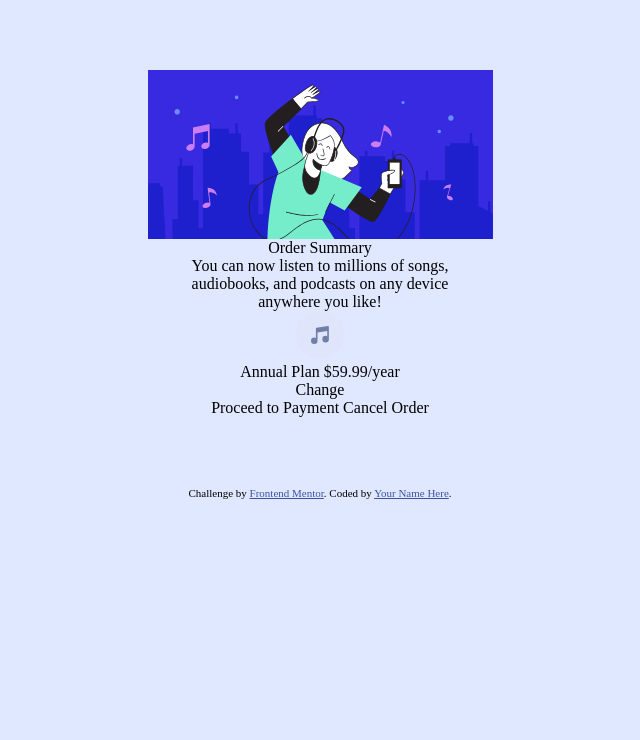
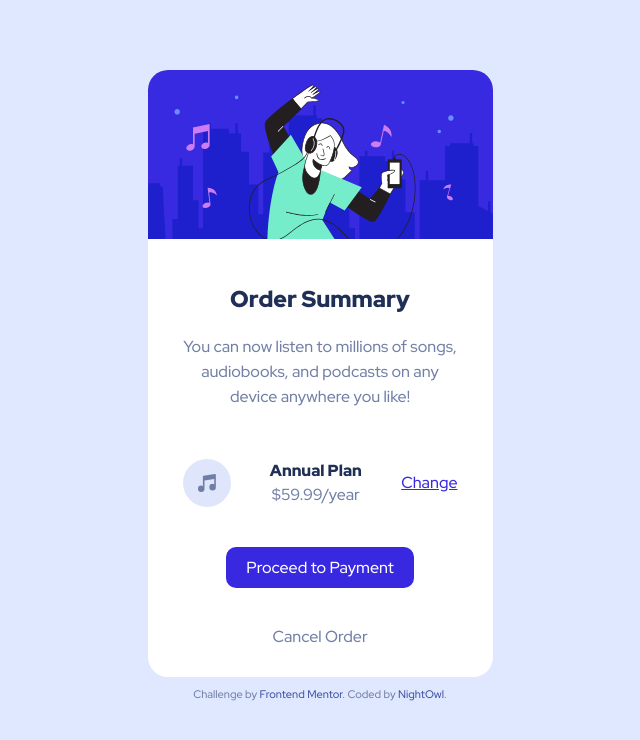
Before and after one commit to MichalTrubini/FEM_order-summary-component, a plain HTML site: page FrontEnd Mentor/Order summary component/index.html in a window 1280 px wide. Shown: the whole page, without its empty margins (320-960 px from the left). Drawn offline with Linux system fonts and the light colour scheme.

Commit message:
finished work, I thnk

```diff
--- /dev/null
+++ b/FrontEnd Mentor/Order summary component/_resets.scss
@@ -0,0 +1,9 @@
+* {
+    box-sizing: border-box;
+    margin:0;
+    padding:0;
+}
+
+a {
+    text-decoration:none;
+}
--- /dev/null
+++ b/FrontEnd Mentor/Order summary component/_variables.scss
@@ -0,0 +1,14 @@
+$color-bgd-primary:#e0e8ff;
+$color-bgd-secondary:#fff;
+$color-bgd-tertiary: hsl(245, 75%, 52%);
+
+$color-text-primary: hsl(223, 47%, 23%);
+$color-text-secondary: #fff;
+$color-text-tertiary: hsl(225, 100%, 98%);
+$color-text-quartary: hsl(224, 23%, 55%);
+
+$font-weights: (
+    'normal': 500,
+    'medium': 700,
+    'bold': 900
+);
--- a/FrontEnd Mentor/Order summary component/index.html
+++ b/FrontEnd Mentor/Order summary component/index.html
@@ -6,6 +6,10 @@
 
   <link rel="icon" type="image/png" sizes="32x32" href="./images/favicon-32x32.png">
   <link rel="stylesheet" href="style.css">
+  <link rel="preconnect" href="https://fonts.googleapis.com">
+  <link rel="preconnect" href="https://fonts.gstatic.com" crossorigin>
+  <link href="https://fonts.googleapis.com/css2?family=Red+Hat+Display:wght@500;700;900&display=swap" rel="stylesheet">
+
   <title>Frontend Mentor | Order summary card</title>
 
   <!-- Feel free to remove these styles or customise in your own stylesheet 👍 -->
@@ -21,27 +25,37 @@
     <img src="images/illustration-hero.svg" alt="Music image" class="card__image">
 
     <div class="card__content">
-      <div class="card__summary">Order Summary</div>
-      <div class="card__paragraph">You can now listen to millions of songs, audiobooks, and podcasts on any
-        device anywhere you like!</div>
+      <h2 class="card__summary">
+        Order Summary
+      </h2>
+      <div class="card__paragraph">
+        You can now listen to millions of songs, audiobooks, and podcasts on any
+        device anywhere you like!
+      </div>
         <div class="card__customer-plan">
           <img src="images/icon-music.svg" alt="itunes icon" class="customer-plan__music-icon">
           <div class="customer-plan__price">
-            Annual Plan
-            $59.99/year
+            <p class="customer-plan__frequency">
+              Annual Plan
+            </p>
+            <p class="customer-plan__cost">
+              $59.99/year
+            </p>
           </div>
-          <div class="customer-plan__change">
-            Change
-          </div>
+          <a href="#" class="customer-plan__change">Change</a>
         </div>
-      Proceed to Payment
-      Cancel Order
+      <div class="card__payment">
+        <a href="#" class="payment__link">Proceed to Payment</a>
+      </div>
+      <div class="card__cancellation">
+        Cancel Order
+      </div>
     </div>
   </main>
 
   <div class="attribution">
     Challenge by <a href="https://www.frontendmentor.io?ref=challenge" target="_blank">Frontend Mentor</a>.
-    Coded by <a href="#">Your Name Here</a>.
+    Coded by <a href="#">NightOwl</a>.
   </div>
 </body>
 </html>
--- a/FrontEnd Mentor/Order summary component/style.scss
+++ b/FrontEnd Mentor/Order summary component/style.scss
@@ -1,4 +1,8 @@
-$color-bgd-primary:#e0e8ff;
+@import 'resets', 'variables';
+
+@function weight ($weight-name) {
+    @return map-get($font-weights,$weight-name)
+};
 
 html {
     font-size: 62.5%;
@@ -10,23 +14,82 @@ img {
 
 body {
     background-color:$color-bgd-primary;
-    box-sizing:border-box;
+    color: $color-text-quartary;
+    font-family:"Red Hat Display", sans-serif;
     font-size: 1.6rem;
+    font-weight: weight(normal);
     text-align: center;
 }
 
 .card {
-    border-radius:1rem;
-    margin:7rem auto;
+    background-color: $color-bgd-secondary;
+    border-radius:2rem;
+    margin:7rem auto 0 auto;
     width:34.5rem;
 
+    &__content {
 
-    &__content {
-        width:29.5rem;
-        margin:auto
+        margin: 4.5rem auto 0 auto;
+        padding-bottom: 3rem;
+        width: 29.5rem;
     }
 
     &__image {
+        border-radius: 2rem 2rem 0 0;
         display:block;
     }
+
+    &__summary {
+        color: $color-text-primary;
+        font-size: 2.3rem;
+        font-weight: weight(bold);
+        margin-bottom: 2rem;
+    }
+
+    &__paragraph {
+        line-height:2.5rem;
+        padding: 0 1rem;
+    }
+
+    &__customer-plan {
+        align-items:center;
+        display:flex;
+        justify-content:space-between;
+        margin: 5rem 0;
+        padding: 0 1rem;
+    }
+
+    &__cancellation {
+        margin-top: 3em;
+
+    }
 }
+
+.customer-plan {
+
+    &__price {
+        line-height: 2.4rem;
+    }
+
+    &__frequency {
+        color: $color-text-primary;
+        font-weight: weight(bold);
+    }
+
+    &__change {
+        color: $color-bgd-tertiary;
+        text-decoration:underline;
+    }
+
+}
+
+.payment__link {
+    background-color: $color-bgd-tertiary;
+    border-radius: 1rem;
+    color: $color-text-secondary;
+    padding: 1rem 2rem;
+}
+
+.attribution {
+    margin-top:1rem;
+}
```
Also changed, not shown: FrontEnd Mentor/Order summary component/style.css, 1 other file.
